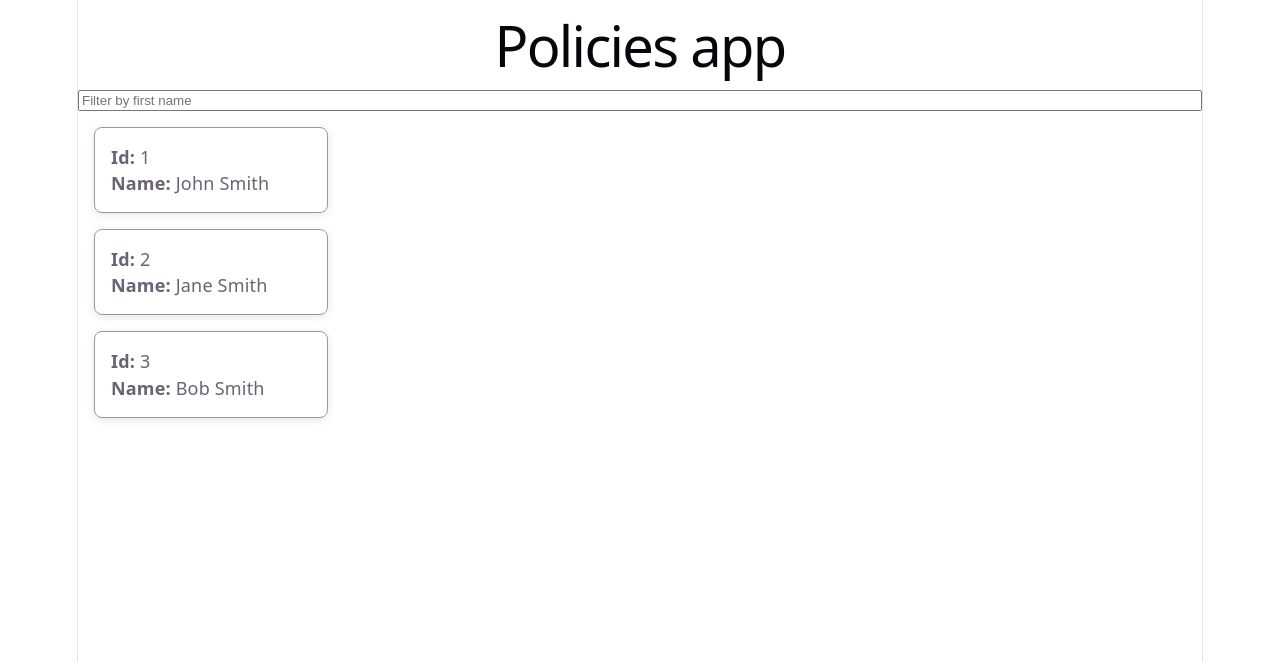
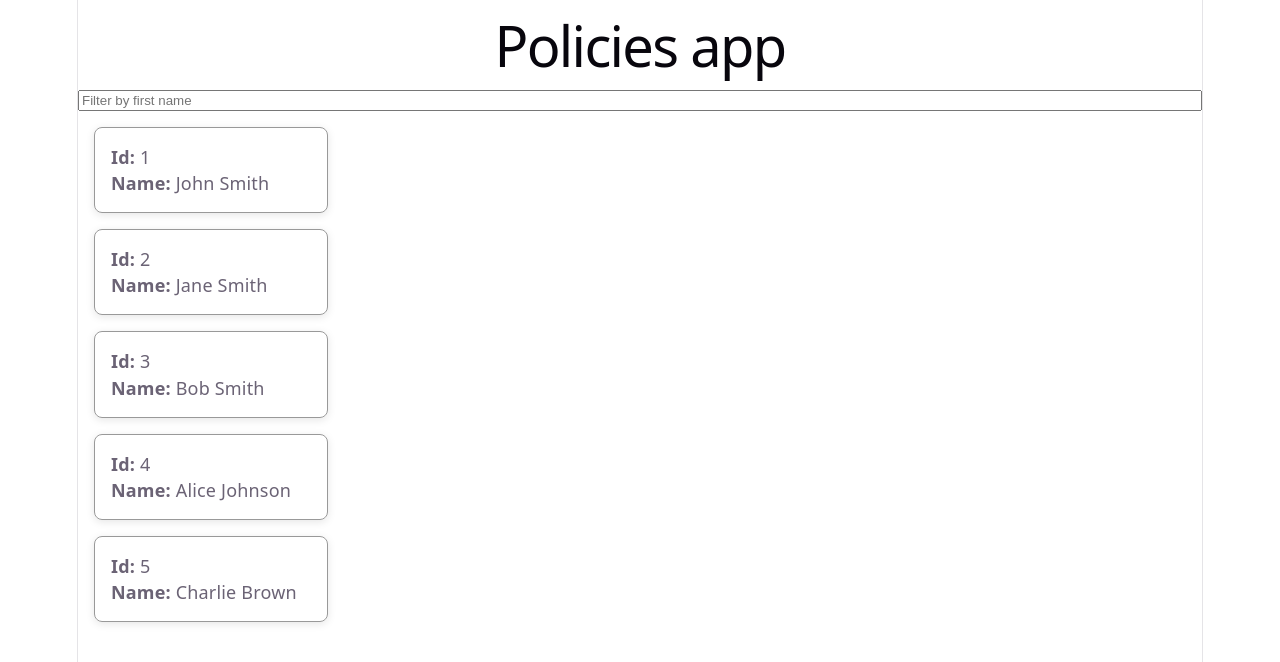
Before and after one commit to joocy/react-policy-app, a React (Vite) app: page / in a window 1280 px wide. Shown: the top 662 px of the page. Built offline with nearby package versions, Linux system fonts and the light colour scheme.

Commit message:
add some more test data

```diff
--- a/src/policyService.ts
+++ b/src/policyService.ts
@@ -22,6 +22,21 @@ export function getPolicies(): BasePolicyList {
             firstName: "Bob",
             lastName: "Smith",
             email: "bob.smith@yahoo.com"
+        },
+        {
+            id: "4",
+            firstName: "Alice",
+            lastName: "Johnson",
+            email: "alice.johnson@yahoo.com",
+            phoneNumber: "0987654321",
+            dateOfBirth: new Date("1985-05-15")
+        },
+        {
+            id: "5",
+            firstName: "Charlie",
+            lastName: "Brown",
+            email: "charlie.brown@yahoo.com",
+            dateOfBirth: new Date("1995-10-10")
         }
     ];
 }
```
